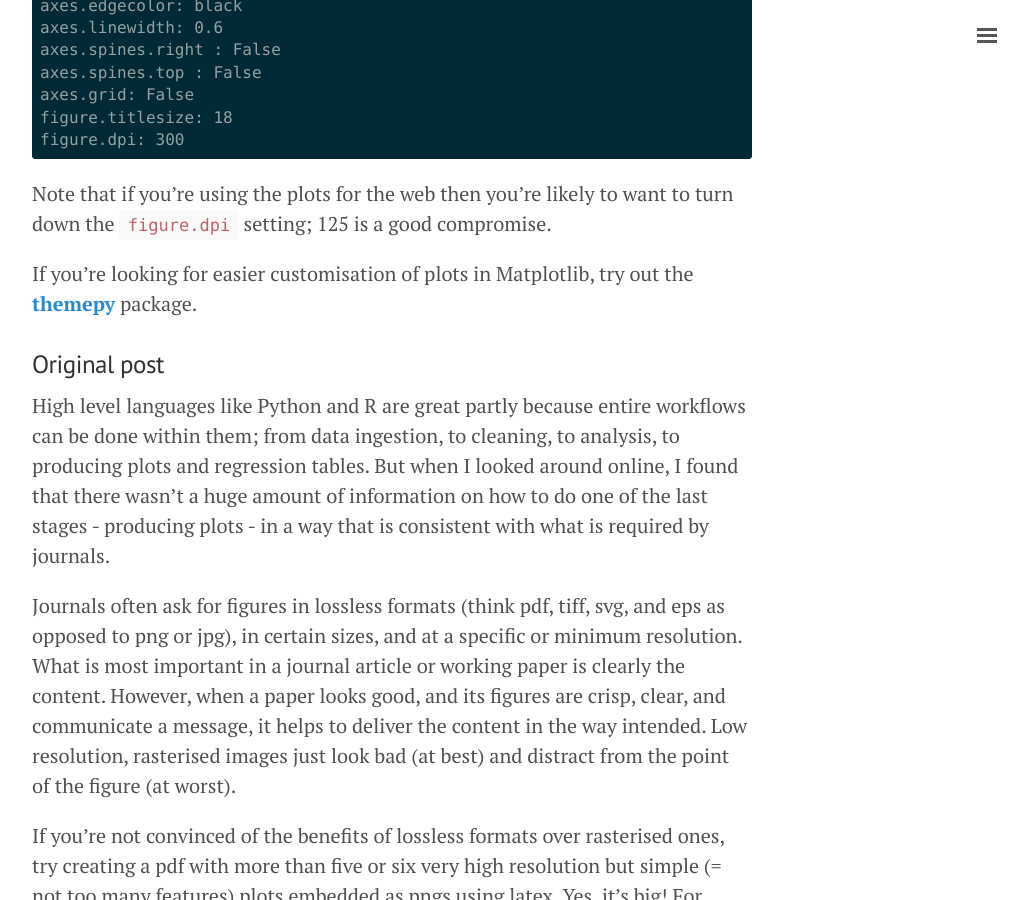
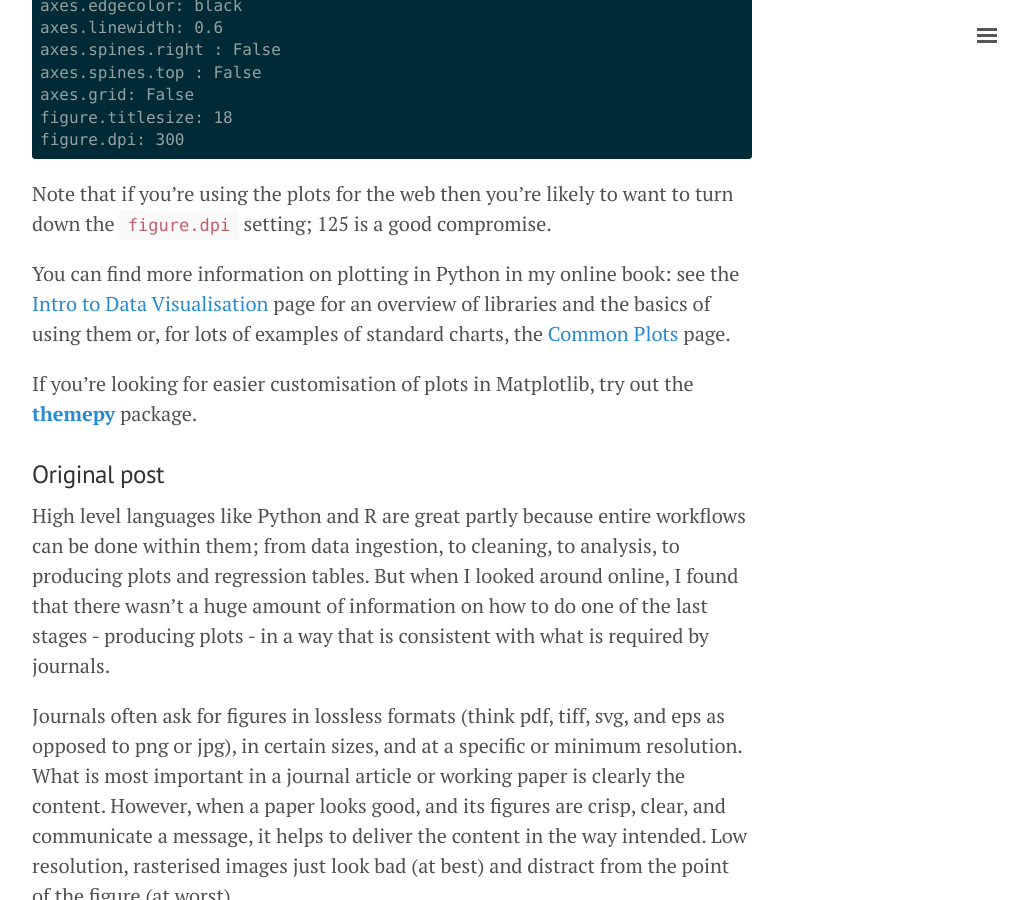
Before and after one commit to aeturrell/home, a Jekyll site: the page built from _posts/2018-01-31-publication-quality-plots-in-python.md, in a window 1280 px wide and 900 px high, scrolled down 1349 px. Shown: the whole window, without its empty margins (248-1276 px from the left). Built offline with Jekyll 4.4.1, drawn with Linux system fonts in a browser that asks for light colours; formulas are drawn with MathJax 3.

Commit message:
added link to coding website

````diff
--- a/_posts/2018-01-31-publication-quality-plots-in-python.md
+++ b/_posts/2018-01-31-publication-quality-plots-in-python.md
@@ -59,6 +59,8 @@ figure.dpi: 300
 ```
 
 Note that if you're using the plots for the web then you're likely to want to turn down the `figure.dpi` setting; 125 is a good compromise.
+
+You can find more information on plotting in Python in my online book: see the [Intro to Data Visualisation](https://aeturrell.github.io/coding-for-economists/vis-intro.html) page for an overview of libraries and the basics of using them or, for lots of examples of standard charts, the [Common Plots](https://aeturrell.github.io/coding-for-economists/vis-common-plots.html) page.
 
 If you're looking for easier customisation of plots in Matplotlib, try out the [**themepy**](https://github.com/petermckeeverPerform/themepy) package.
 
````
